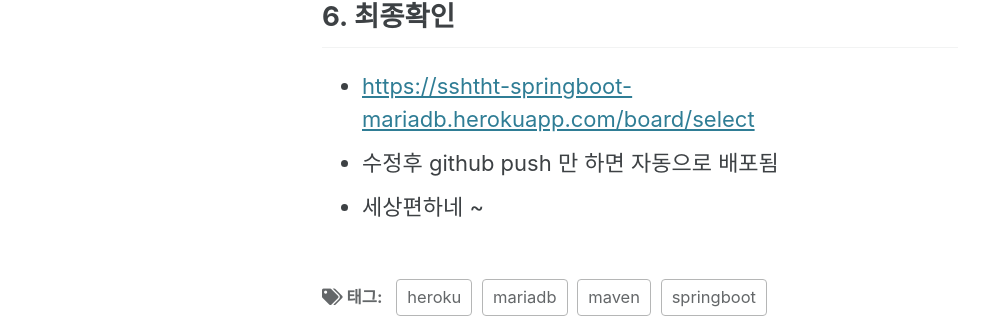
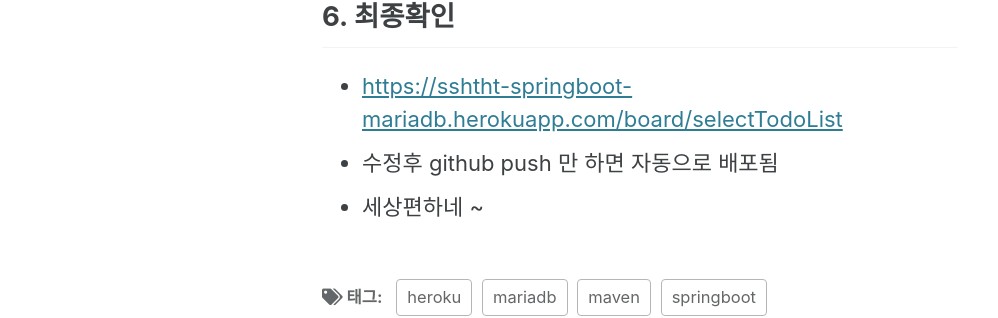
Before and after one commit to Jn22L/jn22l.github.io, a Jekyll site: the page built from _posts/2020-12-19-heroku.md, in a window 1280 px wide and 900 px high, scrolled down 1426 px. Shown: the part 187-505 px from the top of the window, without its empty margins (0-998 px from the left). Built offline with Jekyll 4.4.1, drawn with Linux system fonts in a browser that asks for light colours; cached includes are drawn as plain includes.

Commit message:
Update 2020-12-19-heroku.md

````diff
--- a/_posts/2020-12-19-heroku.md
+++ b/_posts/2020-12-19-heroku.md
@@ -36,6 +36,6 @@
 ```
 
 ## 6. 최종확인
-* <https://sshtht-springboot-mariadb.herokuapp.com/board/select>
+* <https://sshtht-springboot-mariadb.herokuapp.com/board/selectTodoList>
 * 수정후 github push 만 하면 자동으로 배포됨
 * 세상편하네 ~
````
